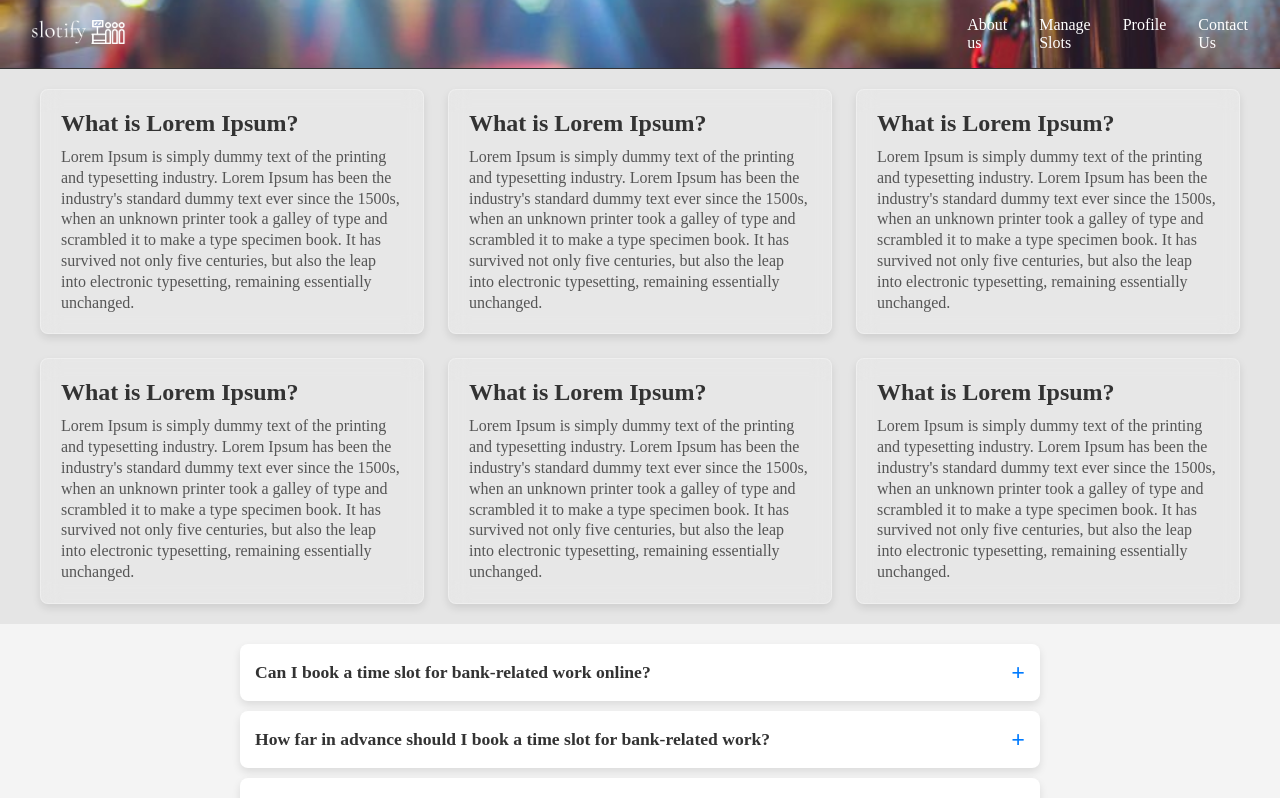
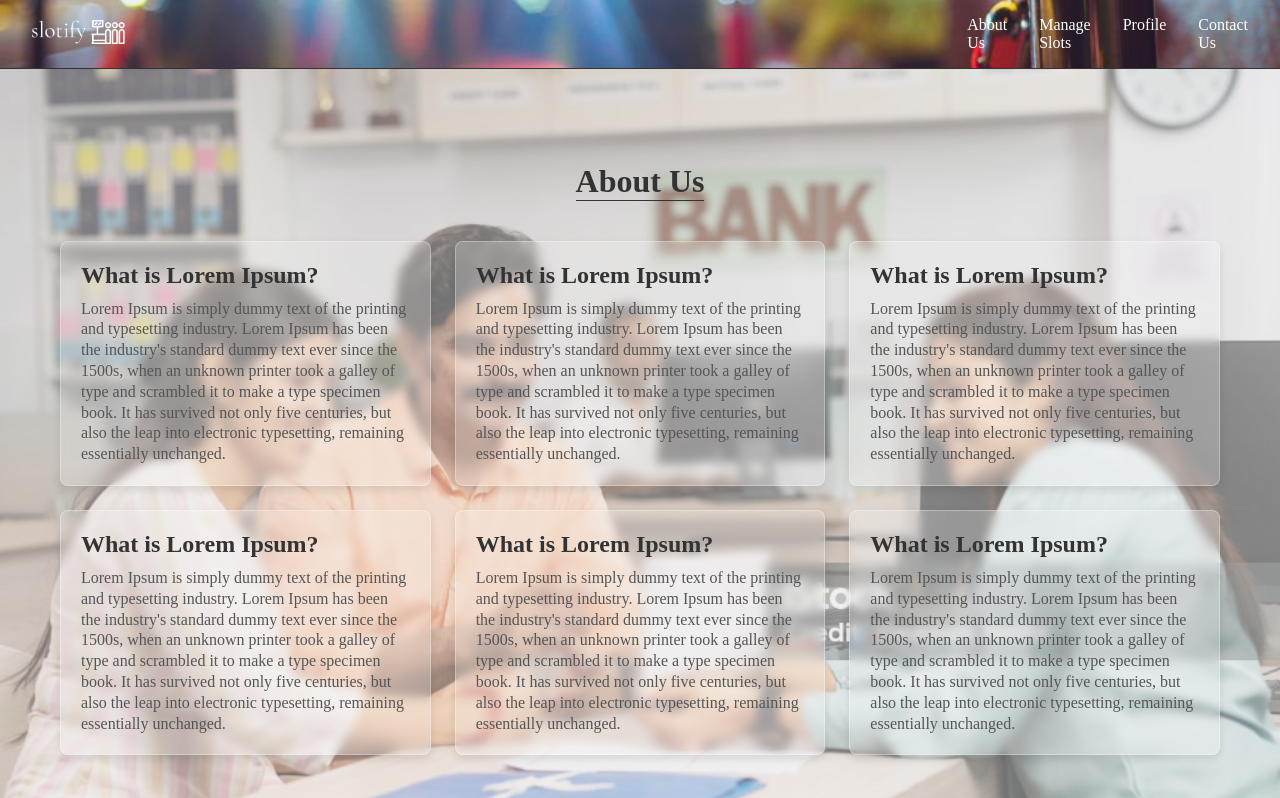
Before and after one commit to maniram3112/slotify, a React (Create React App) app: page /home in a window 1280 px wide. Shown: the top 798 px of the page. Built offline with nearby package versions, Linux system fonts and the light colour scheme; sample sign-in values are in the browser's storage.

Commit message:
updated the css

```diff
--- a/src/App.css
+++ b/src/App.css
@@ -43,3 +43,20 @@
   justify-content: center;
   align-items: center;
 }
+
+.flex-col{
+  display: flex;
+  justify-content: center;
+  align-items: center;
+  flex-direction: column;
+}
+
+.title{
+  margin-bottom: 20px;
+  font-size: 2rem;
+  color: #333;
+  text-align: center;
+  z-index: 2;
+  position: relative;
+  border-bottom: 1px #333 solid;
+}
--- a/src/assets/index.js
+++ b/src/assets/index.js
@@ -1,3 +1,4 @@
+import about from './about/about.jpg';
 import landingImg from './landing/landingImg.jpg';
 import logo1 from './logo/logo1.png';
 import logo2 from './logo/logo2.png';
@@ -9,7 +10,8 @@ const images = {
     logo2,
     logo3,
     landingImg,
-    nav2
+    nav2,
+    about
 }
 
 export default images;
--- a/src/components/About/About.css
+++ b/src/components/About/About.css
@@ -1,40 +1,59 @@
-.about-container{
+.about-container {
     padding: 20px;
     background-color: #e5e5e5;
+    position: relative;
+    overflow: hidden;
+    height: 100vh;
 }
 
-.about-info{
+.about-img {
+    width: 100%;
+    height: 100%;
+    object-fit: cover;
+    position: absolute;
+    top: 0;
+    left: 0;
+    z-index: 0;
+    opacity: 0.5;
+}
+
+.about-info {
     display: grid;
     grid-template-columns: repeat(auto-fit, minmax(300px, 1fr));
     gap: 1.5rem;
     max-width: 1200px;
     width: 100%;
+    margin: 0 auto;
+    position: relative;
+    z-index: 2;
+    padding: 20px;
 }
 
-.cards{
-    background: rgba(255,255,255,0.1);
+.cards {
+    background: rgba(255, 255, 255, 0.2);
     border-radius: 8px;
     box-shadow: 0 4px 8px rgba(0, 0, 0, 0.1);
-    backdrop-filter: blur(10px);
-    -webkit-backdrop-filter: blur(10px);
-    border: 1px solid rgba(255,255,255,0.3);
     padding: 20px;
     transition: transform 0.3s ease, box-shadow 0.3s ease;
+    z-index: 2;
+    position: relative;
+    backdrop-filter: blur(5px);
+    border: 1px solid rgba(255, 255, 255, 0.3);
 }
 
-.cards h3{
+.cards h3 {
     margin-bottom: 10px;
     font-size: 1.5rem;
     color: #333;
 }
 
-.cards p{
+.cards p {
     font-size: 1rem;
     color: #555;
     line-height: 1.3;
 }
 
-.cards:hover{
+.cards:hover {
     transform: translateY(-5px);
-    box-shadow: 0 8px 16px rgba(0,0,0,0.2);
+    box-shadow: 0 8px 16px rgba(0, 0, 0, 0.2);
 }
--- a/src/components/About/About.jsx
+++ b/src/components/About/About.jsx
@@ -1,13 +1,16 @@
 import React from 'react';
+import images from '../../assets';
 import constants from '../../constants';
 import './About.css';
 
-const {about} = constants;
+const { about } = constants;
 
 const About = () => {
     return (
-        <div className='about-container flex-center'>
-            <div className='about-info' id='#about'>
+        <div className='about-container flex-col' id='#about'>
+            <h2 className='title'>About Us</h2>
+            <img className='about-img' src={images.about} alt='img' />
+            <div className='about-info'>
                 {about.map((item, index) => (
                     <div key={index} className='cards'>
                         <h3>{item.title}</h3>
@@ -16,7 +19,7 @@ const About = () => {
                 ))}
             </div>
         </div>
-    )
+    );
 }
 
-export default About
+export default About;
--- a/src/components/FAQ/FAQ.css
+++ b/src/components/FAQ/FAQ.css
@@ -1,6 +1,7 @@
 .faq-container{
-    padding: 20px;
     background-color: #f4f4f4;
+    /* margin: 2rem; */
+    padding: 4rem;
 }
 
 .faqs-accordion{
--- a/src/components/FAQ/FAQ.jsx
+++ b/src/components/FAQ/FAQ.jsx
@@ -17,7 +17,8 @@ const FAQ = () => {
     }
 
     return (
-        <div className='faq-container flex-center'>
+        <div className='faq-container flex-col'>
+            <h2 className='title'>FAQ's</h2>
             <div className='faqs-accordion'>
                 {faq.map((item, index) => (
                     <div
--- a/src/components/Navbar/Navbar.css
+++ b/src/components/Navbar/Navbar.css
@@ -22,14 +22,25 @@
     gap: 2rem;
 }
 
-.link p {
+.navbar-links p {
     color: #fff;
     font-size: 1rem;
     font-weight: 400;
     cursor: pointer;
 }
 
-.link p:hover {
+.navbar-links p:hover {
     color: #ddd;
     text-decoration: underline;
 }
+
+/* Adding a hover effect for links */
+.navbar-links p a {
+    color: inherit;
+    text-decoration: none;
+    transition: color 0.3s ease;
+}
+
+.navbar-links p a:hover {
+    color: #ddd;
+}
--- a/src/components/Navbar/Navbar.jsx
+++ b/src/components/Navbar/Navbar.jsx
@@ -1,26 +1,24 @@
 import React from 'react';
 import images from '../../assets';
 import './Navbar.css';
+
+const Menu = () =>(
+    <>
+        <p><a href="#aboutUs">About Us</a></p>
+        <p><a href="#manage">Manage Slots</a></p>
+        <p><a href="#profile">Profile</a></p>
+        <p><a href="#contact">Contact Us</a></p>
+    </>
+)
 
 const Navbar = () => {
     return (
         <div className='navbar-container'>
             <div className='navbar-logo'>
-                <img src={images.logo3} alt='logo'/>
+                <img src={images.logo3} alt='#logo'/>
             </div>
             <div className='navbar-links'>
-                <div className='link' id='about'>
-                    <p>About us</p>
-                </div>
-                <div className='link' id='slots'>
-                    <p>Manage Slots</p>
-                </div>
-                <div className='link' id='profile'>
-                    <p>Profile</p>
-                </div>
-                <div className="link" id='contact'>
-                    <p>Contact Us</p>
-                </div>
+                <Menu/>
             </div>
         </div>
     )
```
Also changed, not shown: src/assets/about/about.jpg (added). Lines whose indentation alone changed are shown as unchanged.
